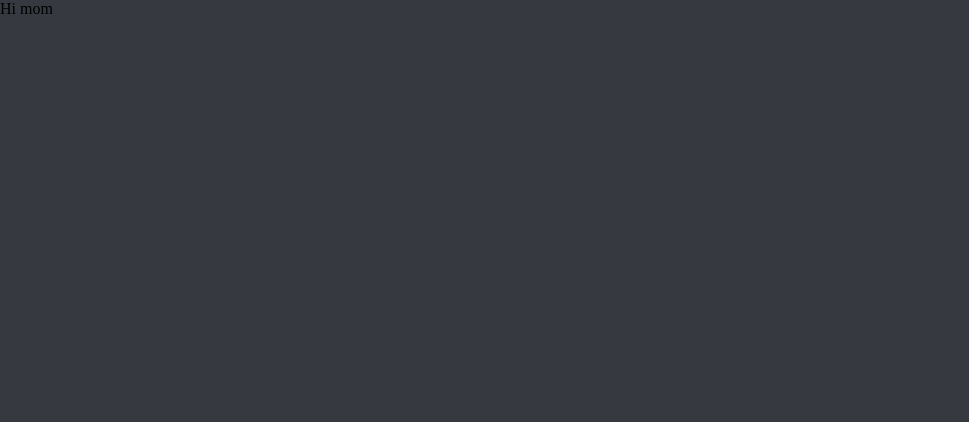
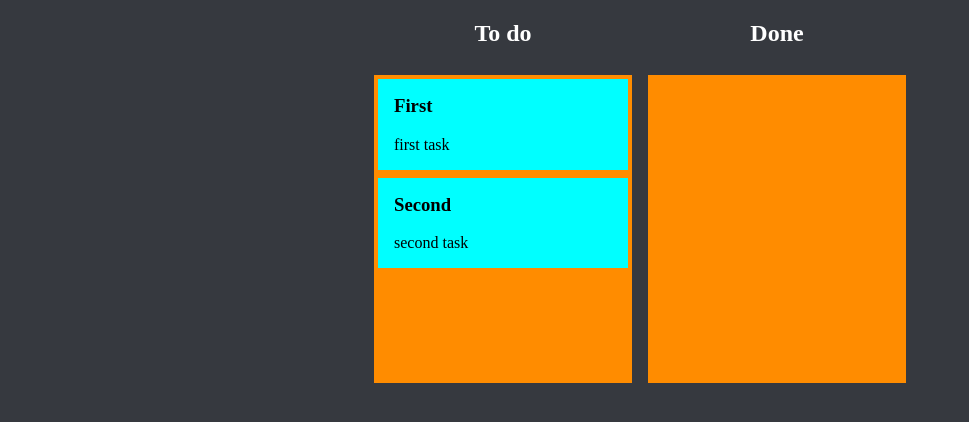
Before and after one commit to OrangeRed/electron-kanban-board, a React (Create React App) app: page / in a window 1280 px wide. Shown: the top 422 px of the page, without its empty margins (0-969 px from the left). Built offline with nearby package versions, Linux system fonts and the light colour scheme.

Commit message:
Added drag and drop logic

```diff
--- a/src/App.tsx
+++ b/src/App.tsx
@@ -1,7 +1,83 @@
-import React from "react"
+import React, { useState } from "react"
+import { DragDropContext, DropResult } from "react-beautiful-dnd"
+import { v4 as uuidv4 } from "uuid"
+import Column from "./components/Column"
+import { KanbanItem, KanbanList } from "./types"
 
-function App() {
-  return <div className="App">Hi mom</div>
+const colItems: KanbanItem[] = [
+  { id: uuidv4(), title: "First", content: "first task" },
+  { id: uuidv4(), title: "Second", content: "second task" },
+]
+
+const cols: KanbanList = {
+  [uuidv4()]: {
+    title: "To do",
+    items: colItems,
+  },
+  [uuidv4()]: {
+    title: "Done",
+    items: [],
+  },
+}
+
+const App = () => {
+  const [columns, setColumns] = useState(cols)
+
+  const onDragEnd = (result: DropResult) => {
+    if (!result?.destination) return
+    const { source, destination } = result
+    const srcColumn = columns[source.droppableId]
+    const cpSrcItems = [...srcColumn.items]
+    const destColumn = columns[destination.droppableId]
+    const cpDestItems = [...destColumn.items]
+    const [removed] = cpSrcItems.splice(source.index, 1)
+
+    // Change item position
+    if (source.droppableId === destination.droppableId) {
+      cpSrcItems.splice(destination.index, 0, removed)
+      setColumns({
+        ...columns,
+        [source.droppableId]: {
+          ...srcColumn,
+          items: cpSrcItems,
+        },
+      })
+    } else {
+      cpDestItems.splice(destination.index, 0, removed)
+      setColumns({
+        ...columns,
+        [source.droppableId]: {
+          ...srcColumn,
+          items: cpSrcItems,
+        },
+        [destination.droppableId]: {
+          ...destColumn,
+          items: cpDestItems,
+        },
+      })
+    }
+  }
+
+  return (
+    <div style={{ display: "flex", justifyContent: "center", height: "100%" }}>
+      <DragDropContext onDragEnd={(result) => onDragEnd(result)}>
+        {Object.entries(columns).map(([id, colItems]) => {
+          return (
+            <div
+              style={{
+                display: "flex",
+                flexDirection: "column",
+                alignItems: "center",
+              }}
+            >
+              <h2 style={{ color: "white" }}>{colItems.title}</h2>
+              <Column id={id} col={colItems} />
+            </div>
+          )
+        })}
+      </DragDropContext>
+    </div>
+  )
 }
 
 export default App
--- /dev/null
+++ b/src/components/Column.tsx
@@ -0,0 +1,62 @@
+import React from "react"
+import { Draggable, Droppable } from "react-beautiful-dnd"
+import { KanbanColumn } from "../types"
+
+type ColumnProps = {
+  id: string
+  col: KanbanColumn
+}
+
+const Column = ({ id, col }: ColumnProps) => {
+  return (
+    <div style={{ margin: 8 }}>
+      <Droppable droppableId={id}>
+        {(provided, snapshot) => {
+          return (
+            <div
+              ref={provided.innerRef}
+              {...provided.droppableProps}
+              style={{
+                background: snapshot.isDraggingOver ? "orange" : "darkorange",
+                padding: 4,
+                width: 250,
+                minHeight: 300,
+              }}
+            >
+              {col.items.map((item, index) => {
+                return (
+                  <Draggable key={item.id} draggableId={item.id} index={index}>
+                    {(provided, snapshot) => {
+                      return (
+                        <div
+                          ref={provided.innerRef}
+                          {...provided.draggableProps}
+                          {...provided.dragHandleProps}
+                          style={{
+                            userSelect: "none",
+                            padding: 16,
+                            margin: "0 0 8px 0",
+                            minHeight: "50px",
+                            backgroundColor: snapshot.isDragging
+                              ? "lightblue"
+                              : "cyan",
+                            ...provided.draggableProps.style,
+                          }}
+                        >
+                          <h3 style={{ marginTop: 0 }}>{item.title}</h3>
+                          <div>{item.content}</div>
+                        </div>
+                      )
+                    }}
+                  </Draggable>
+                )
+              })}
+            </div>
+          )
+        }}
+      </Droppable>
+    </div>
+  )
+}
+
+export default Column
--- /dev/null
+++ b/src/types.ts
@@ -0,0 +1,14 @@
+export type KanbanItem = {
+  id: string
+  title: string
+  content?: string
+}
+
+export type KanbanColumn = {
+  title: string
+  items: KanbanItem[]
+}
+
+export type KanbanList = {
+  [key: string]: KanbanColumn
+}
```
